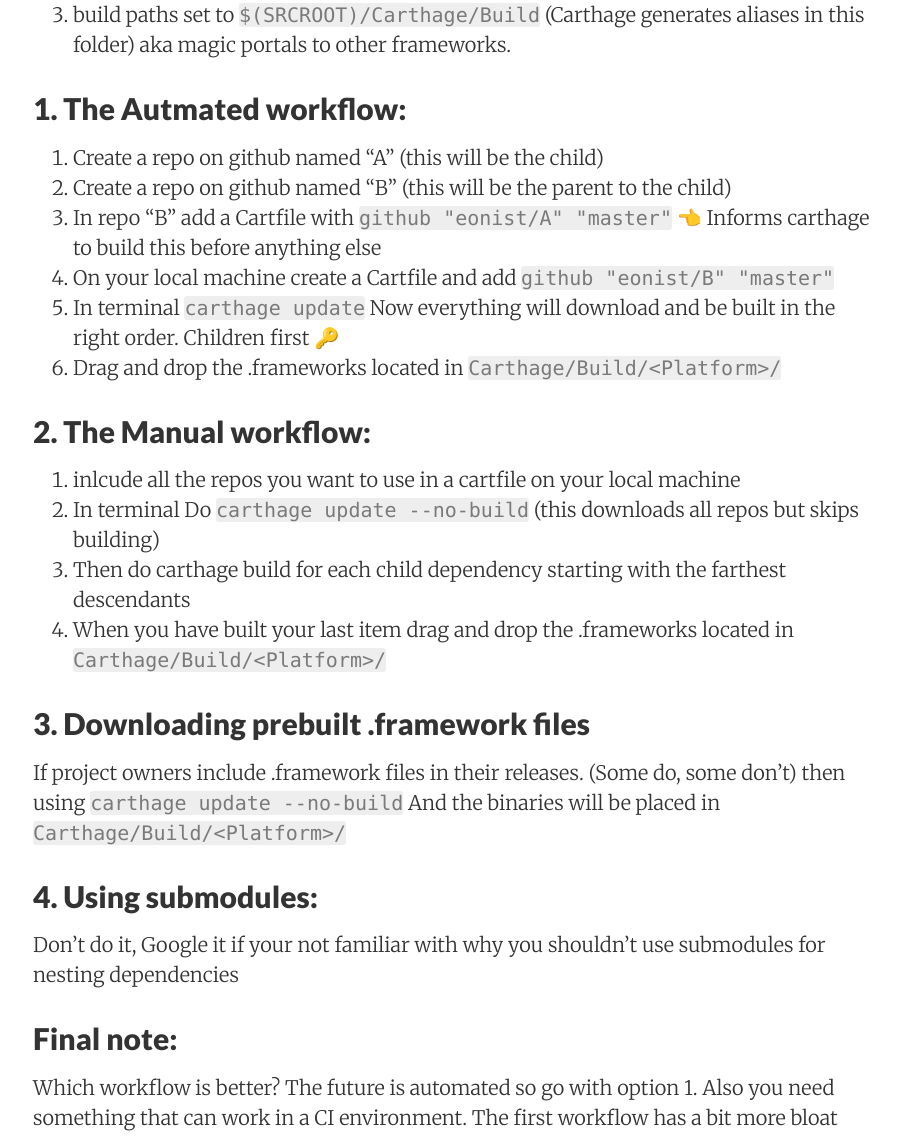
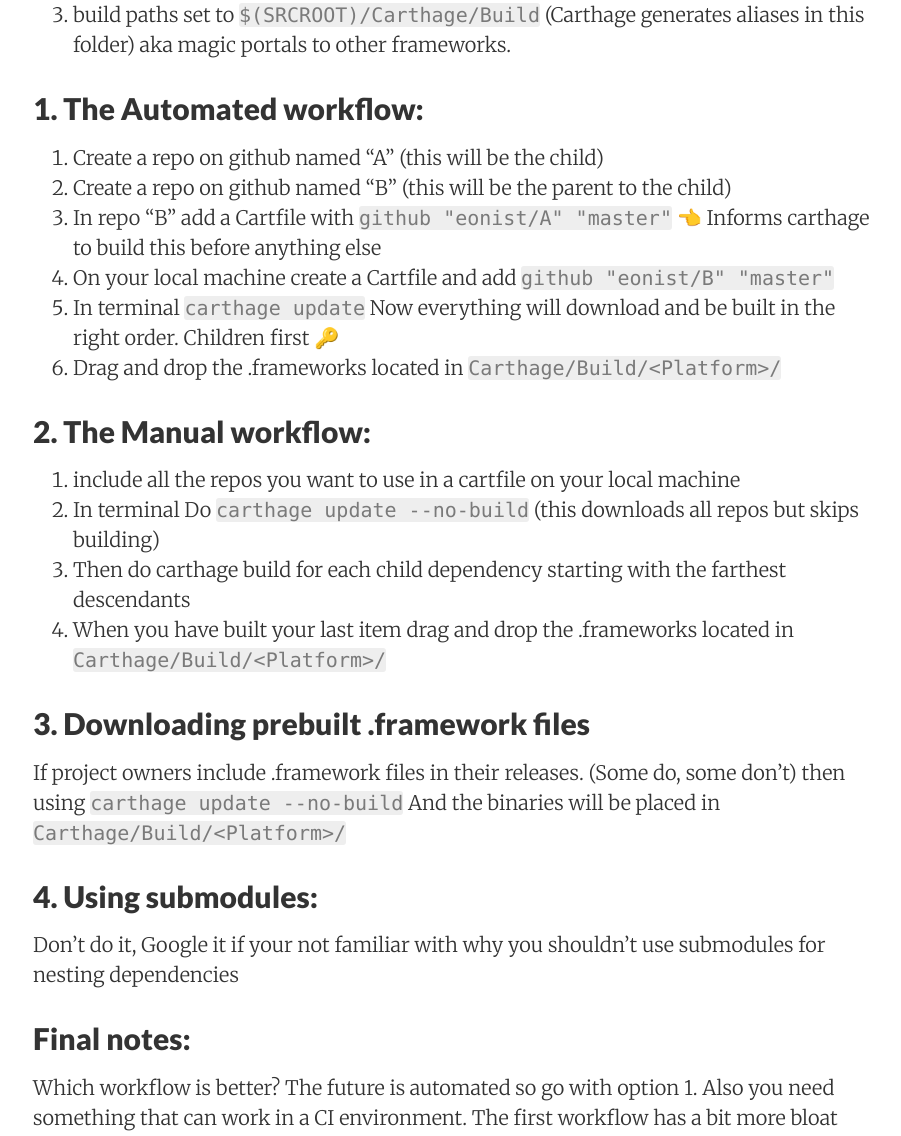
Before and after one commit to stylekit/stylekit.github.io, a Jekyll site: the page built from _posts/2017-02-03-Carthage-and-nested-frameworks.md, in a window 1280 px wide. Shown: the part 617-1753 px from the top of the page, without its empty margins (187-1088 px from the left). Built offline with Jekyll 4.4.1, drawn with Linux system fonts in a browser that asks for light colours; nearby versions of some CDN libraries; comment, search, counter and statistics services are not loaded.

Commit message:
Files modified: 1


Modified 1 file:
_posts/2017-02-03-Carthage-and-nested-frameworks.md

```diff
--- a/_posts/2017-02-03-Carthage-and-nested-frameworks.md
+++ b/_posts/2017-02-03-Carthage-and-nested-frameworks.md
@@ -6,7 +6,7 @@ A few workflows concerning Carthage and nested framework <!--more-->
 3. build paths set to ``$(SRCROOT)/Carthage/Build`` (Carthage generates aliases in this folder) aka magic portals to other frameworks.
 
 
-## 1. The Autmated workflow:
+## 1. The Automated workflow:
 
 1. Create a repo on github named "A" (this will be the child)
 2. Create a repo on github named "B" (this will be the parent to the child)
@@ -16,7 +16,7 @@ A few workflows concerning Carthage and nested framework <!--more-->
 6. Drag and drop the .frameworks located in ``Carthage/Build/<Platform>/``
 
 ## 2. The Manual workflow:
-1. inlcude all the repos you want to use in a cartfile on your local machine
+1. include all the repos you want to use in a cartfile on your local machine
 2. In terminal Do ``carthage update --no-build`` (this downloads all repos but skips building)
 3. Then do carthage build <name-of-repo> for each child dependency starting with the farthest descendants
 4. When you have built your last item drag and drop the .frameworks located in ``Carthage/Build/<Platform>/``
@@ -28,6 +28,6 @@ If project owners include .framework files in their releases. (Some do, some don
 Don't do it, Google it if your not familiar with why you shouldn't use submodules for nesting dependencies
 
 
-## Final note:
+## Final notes:
 
 Which workflow is better? The future is automated so go with option 1. Also you need something that can work in a CI environment. The first workflow has a bit more bloat attached and carthage could have avoided this by allowing order take priority when building. (Feature request!!!) 👉 The optional workflows are written down in order to justify the extra contextual files one has to place in sub dependencies. 👈
```
